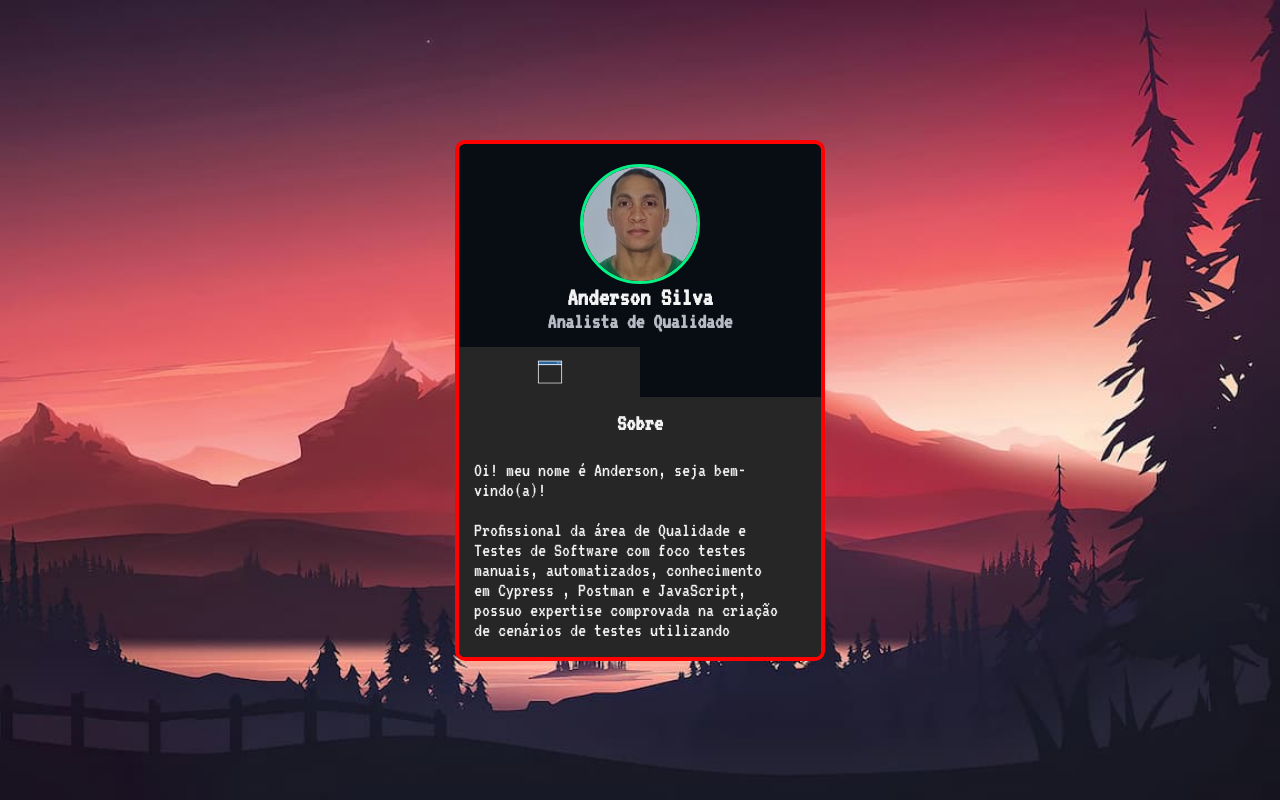
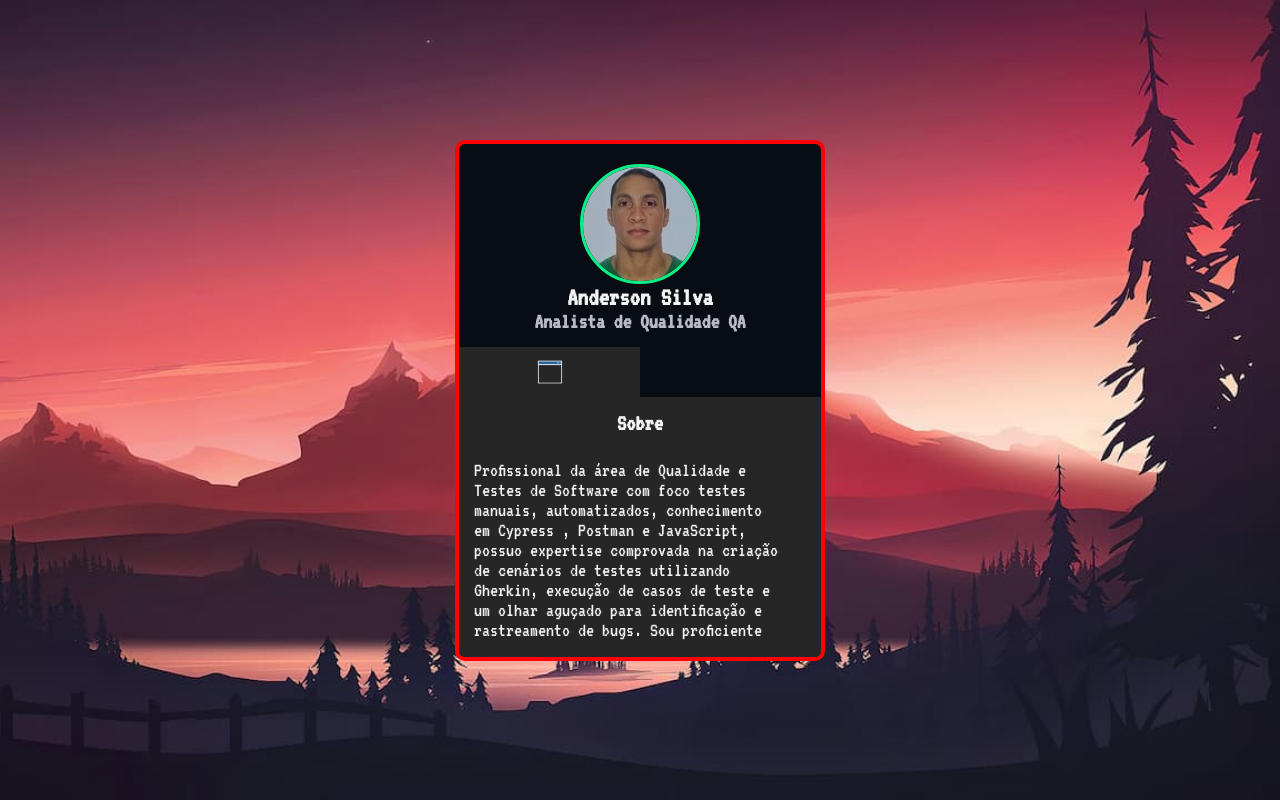
Before and after one commit to AndersoonDev/mini-portifolio-AndersoonDev, a plain HTML site: page index.html in a window 1280 px wide. Drawn offline with Linux system fonts and the light colour scheme.

Commit message:
Update index.html

```diff
--- a/index.html
+++ b/index.html
@@ -21,7 +21,7 @@
             <div class="minhas-informacoes">
                 <img src="./src/imagens/foto-perfil.jpg" alt="foto de perfil">
                 <h1 class="nome">Anderson Silva</h1>
-                <h2 class="cargo">Analista de Qualidade</h2>
+                <h2 class="cargo">Analista de Qualidade QA</h2>
             </div>
 
             <div class="conteudo">
@@ -36,10 +36,6 @@
                         <h3 class="sub-titulo">Sobre</h3>
 
                         <div class="descricao">
-                            <p>
-                                Oi! meu nome é Anderson, seja bem-vindo(a)! <br><br>
-                            </p>
-
                             <p>
                                 Profissional da área de Qualidade e Testes de Software com foco testes manuais, automatizados, conhecimento em Cypress , Postman e JavaScript, possuo expertise comprovada na criação de cenários de testes utilizando Gherkin, execução de casos de teste e um olhar aguçado para identificação e rastreamento de bugs. Sou proficiente em metodologias ágeis em ambientes de equipe (Scrum e Kanban), com prática em ferramentas como Jira. Destaco minha atenção minuciosa aos detalhes, forte pensamento analítico e proatividade para garantir a entrega de software de alta qualidade para o usuário final, empolgado para continuar desenvolvendo minhas habilidades e contribuir para projetos inovadores em um ambiente colaborativo.
                             </p>
```
